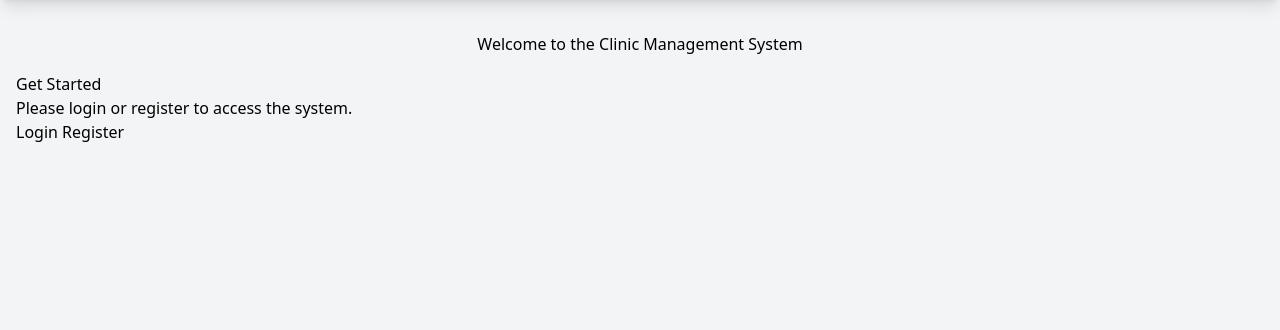
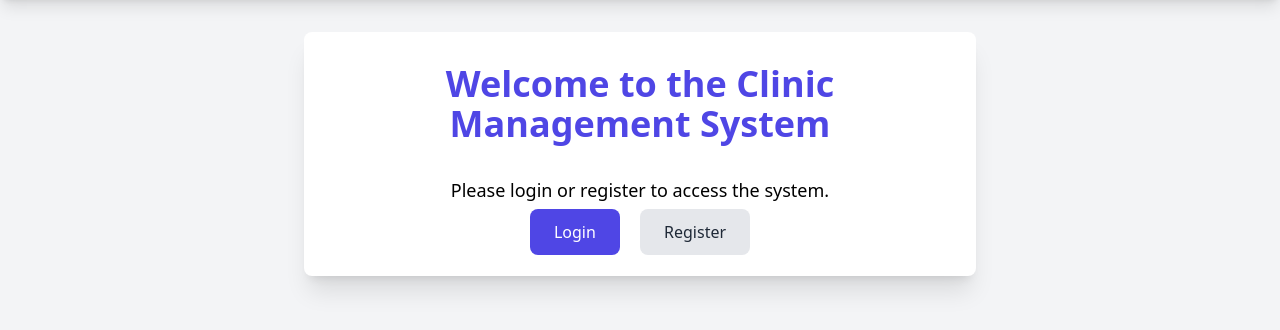
Before and after one commit to yiyanglaw/first_pg, a Flask app: page / in a window 1280 px wide. Shown: the part 64-394 px from the top of the page. Run offline with Flask 2, Linux system fonts and the light colour scheme; some libraries are stand-ins or nearby versions.

Commit message:
Update home.html

```diff
--- a/templates/home.html
+++ b/templates/home.html
@@ -1,23 +1,18 @@
 {% extends "base.html" %}
 {% block content %}
-<div class="jumbotron">
-    <h1 class="display-4 text-center mb-4">Welcome to the Clinic Management System</h1>
-    <div class="row">
-        <div class="col-md-6 offset-md-3">
-            <div class="card">
-                <div class="card-body">
-                    <h5 class="card-title">Get Started</h5>
-                    {% if 'user_id' in session %}
-                        <p class="card-text">You are logged in as {{ session['username'] }}.</p>
-                        <a href="{{ url_for('main') }}" class="btn btn-primary">Go to Main Page</a>
-                    {% else %}
-                        <p class="card-text">Please login or register to access the system.</p>
-                        <a href="{{ url_for('login') }}" class="btn btn-primary">Login</a>
-                        <a href="{{ url_for('register') }}" class="btn btn-secondary">Register</a>
-                    {% endif %}
-                </div>
+<div class="bg-white shadow-xl rounded-lg p-8 max-w-2xl mx-auto">
+    <h1 class="text-4xl font-bold text-center mb-8 text-indigo-600">Welcome to the Clinic Management System</h1>
+    <div class="text-center">
+        {% if 'user_id' in session %}
+            <p class="mb-4 text-lg">You are logged in as <span class="font-semibold">{{ session['username'] }}</span>.</p>
+            <a href="{{ url_for('main') }}" class="bg-indigo-600 text-white px-6 py-3 rounded-lg hover:bg-indigo-700 transition duration-300">Go to Main Page</a>
+        {% else %}
+            <p class="mb-4 text-lg">Please login or register to access the system.</p>
+            <div class="space-x-4">
+                <a href="{{ url_for('login') }}" class="bg-indigo-600 text-white px-6 py-3 rounded-lg hover:bg-indigo-700 transition duration-300">Login</a>
+                <a href="{{ url_for('register') }}" class="bg-gray-200 text-gray-800 px-6 py-3 rounded-lg hover:bg-gray-300 transition duration-300">Register</a>
             </div>
-        </div>
+        {% endif %}
     </div>
 </div>
 {% endblock %}
```
